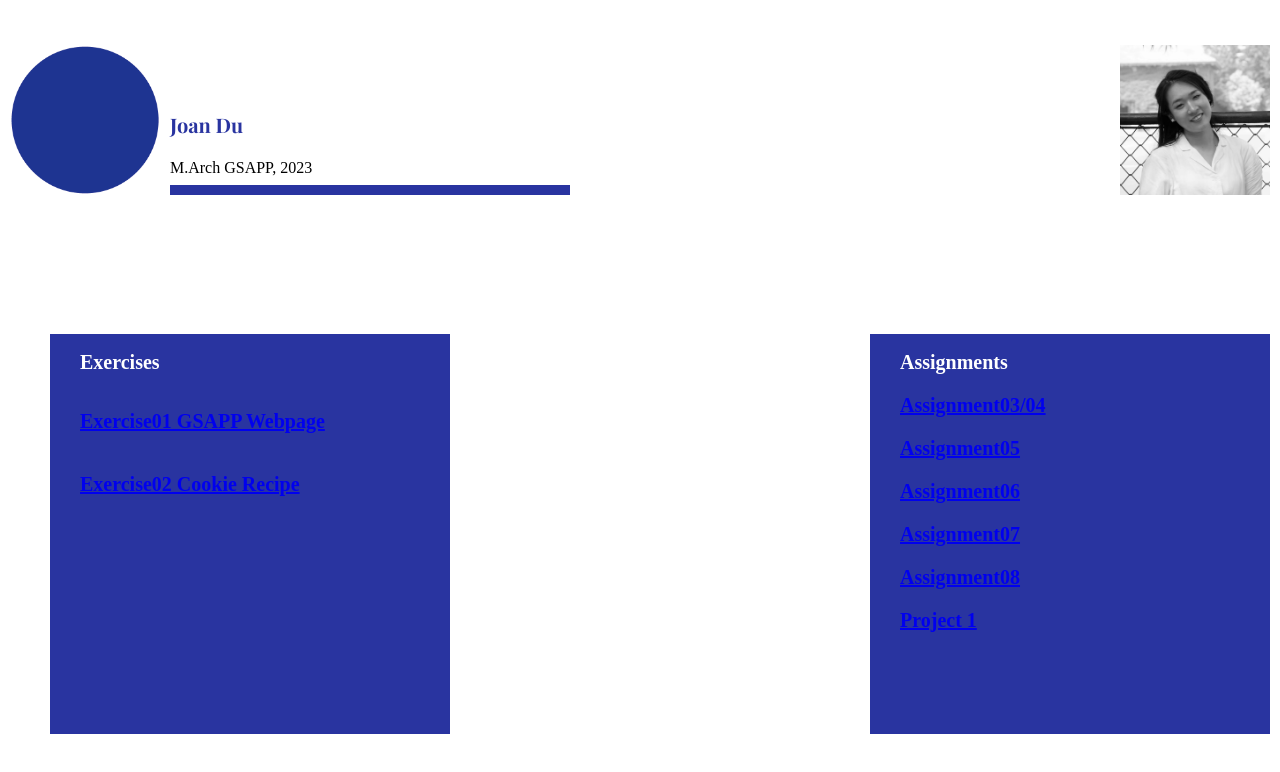
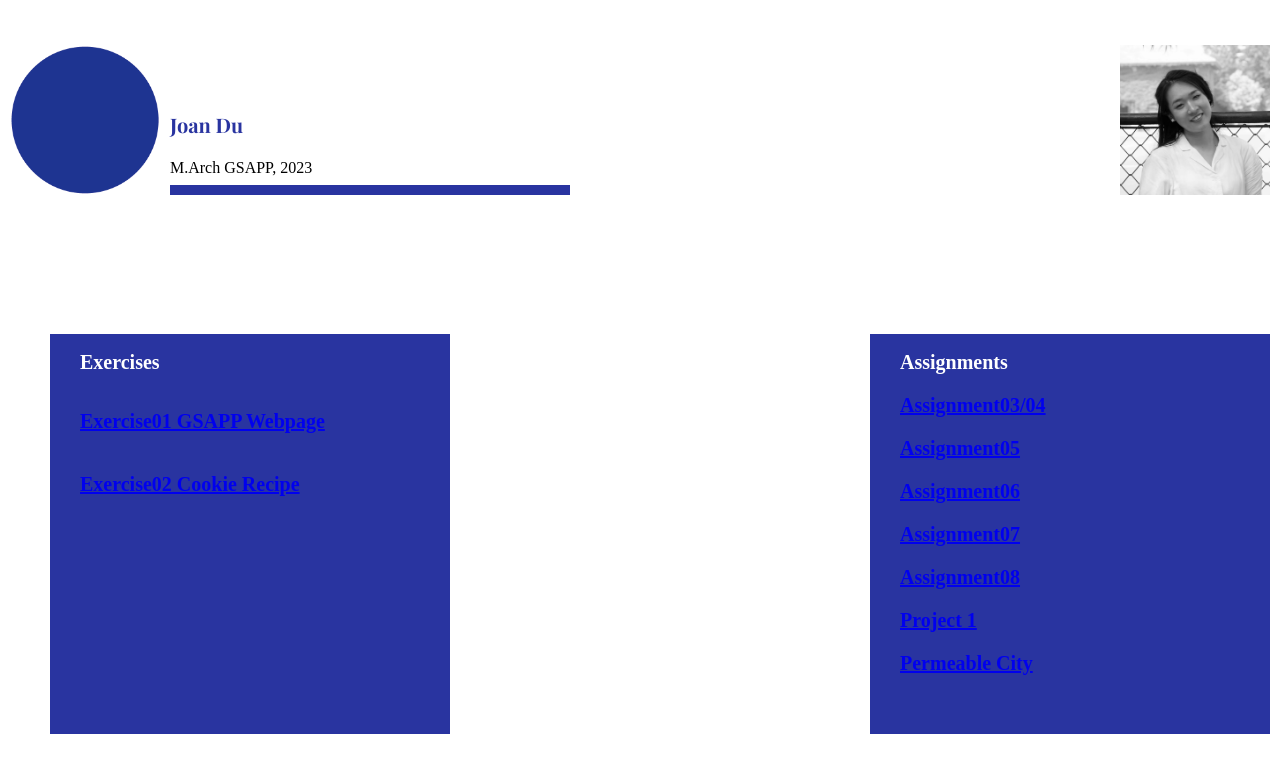
Before and after one commit to joa1020n/class_coding_spatial, a plain HTML site: page Exercise/Exercise02/index.html in a window 1280 px wide. Drawn offline with nearby package versions, Linux system fonts and the light colour scheme; a web font is replaced by a local one.

Commit message:
20230411

```diff
--- a/Exercise/Exercise02/index.html
+++ b/Exercise/Exercise02/index.html
@@ -70,6 +70,9 @@
     <h3>
       <a href="../../Project/project1/index.html"> Project 1 </a>
     </h3>
+    <h3>
+      <a href="../../Project/PermeableCity/01_CoverPage/01_CoverPage.html"> Permeable City </a>
+    </h3>
 
   </div>
 
```
